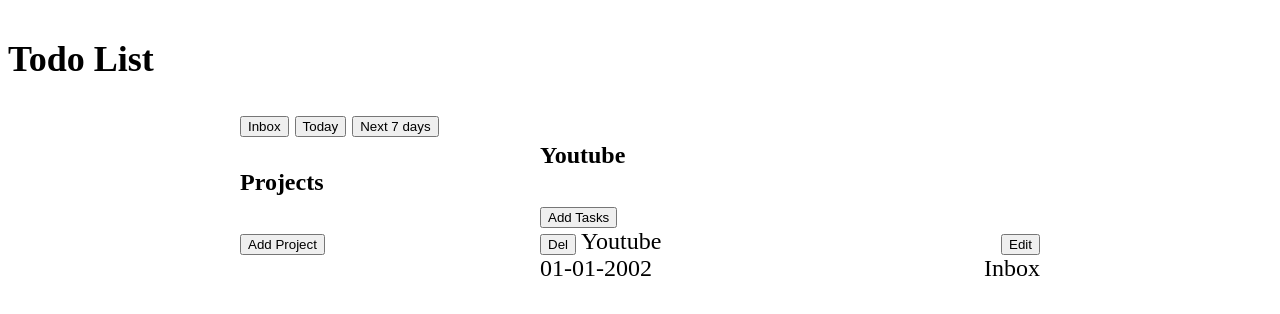
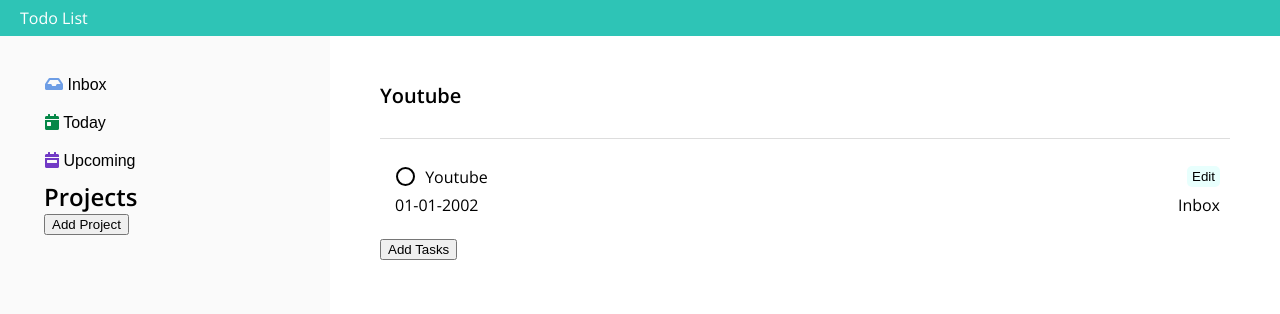
Before and after one commit to jameshan2002/Todo-List, a plain HTML site: page index.html in a window 1280 px wide. Drawn offline with nearby package versions, Linux system fonts and the light colour scheme.

Commit message:
css update

```diff
--- a/index.html
+++ b/index.html
@@ -4,6 +4,18 @@
     <meta charset="UTF-8" />
     <meta http-equiv="X-UA-Compatible" content="IE=edge" />
     <meta name="viewport" content="width=device-width, initial-scale=1.0" />
+    <link rel="preconnect" href="https://fonts.googleapis.com" />
+    <link rel="preconnect" href="https://fonts.gstatic.com" crossorigin />
+    <link
+      href="https://fonts.googleapis.com/css2?family=Open+Sans:wght@300;400;600&display=swap"
+      rel="stylesheet"
+    />
+    <link
+      rel="stylesheet"
+      href="https://use.fontawesome.com/releases/v5.15.3/css/all.css"
+      integrity="sha384-SZXxX4whJ79/gErwcOYf+zWLeJdY/qpuqC4cAa9rOGUstPomtqpuNWT9wdPEn2fk"
+      crossorigin="anonymous"
+    />
     <link rel="stylesheet" href="styles.css" />
     <script src="main.js" defer></script>
     <title>Todo-List</title>
@@ -13,14 +25,15 @@
       <header>
         <h2>Todo List</h2>
       </header>
-        <div class="lists">
+      <main>
+        <nav class="nav" id="nav" style="width: 304px;">
           <div class="defaultList">
-            <button>Inbox</button>
-            <button>Today</button>
-            <button>Next 7 days</button>
+            <button><i class="fas fa-inbox" style="color: #6D9DE5;"></i> Inbox</button>
+            <button><i class="fas fa-calendar-day" style="color: #058747;"></i> Today</button>
+            <button><i class="fas fa-calendar-week" style="color: #713AC5;"></i> Upcoming</button>
           </div>
           <div class="projectList">
-            <h4>Projects</h4>
+            <h4 style="font-weight: 600; font-size: 1.5em; padding: 5px 0px 5px 0px;">Projects</h4>
             <button id="addProject">Add Project</button>
             <form class="addProject-Popup" id="addProject-Popup">
               <input
@@ -34,8 +47,31 @@
             </form>
             <ul id="project-list"></ul>
           </div>
-        </div>
+        </nav>
         <div class="tasks">
+          <div id="task-list">
+            <h4 class="project-title" id="project-title">Youtube</h4>
+            <div class="displayed-task">
+              <hr/>
+              <div class="each-task">
+                <div class="top">
+                  <span class="left">
+                    <button class="task-Delete"><div class="inner-circle"></div></button>
+                    <span class="task-Title">Youtube</span>
+                  </span>
+                  <span class="right">
+                    <button class="task-Edit">Edit</button>
+                  </span>
+                </div>
+                <div class="bottom">
+                  <span class="task-DueDate">01-01-2002</span>
+                  <span class="task-ProjectName">Inbox</span>
+                </div>
+              </div>
+            </div>
+            <button id="addTask">Add Tasks</button>
+          </div>
+
           <form class="addTask-Popup" id="addTask-Popup">
             <input
               class="taskInput-Title"
@@ -77,26 +113,8 @@
             <button type="button" id="editTask-Cancel">Cancel</button>
           </form>
 
-          <div id="task-list">
-            <h4>Youtube</h4>
-            <button id="addTask">Add Tasks</button>
-            <div class="displayed-task">
-              <div class="top">
-                <div class="left">
-                  <button class="task-Delete">Del</button>
-                  <span class="task-Title">Youtube</span>
-                </div>
-                <div class="right">
-                  <button class="task-Edit">Edit</button>
-                </div>
-              </div>
-              <div class="bottom">
-                <span class="task-DueDate">01-01-2002</span>
-                <span class="task-ProjectName">Inbox</span>
-              </div>
-            </div>
-          </div>
         </div>
+      </main>
     </div>
   </body>
 </html>
--- a/styles.css
+++ b/styles.css
@@ -1,26 +1,139 @@
-/**@import "reset.css";**/
+@import "reset.css";
+
 .content {
-    margin: 0;
-    font-weight: 300;
-    font-size: 1.5rem;
-
-    display: grid;
-    grid:
-        "header header header header" auto
-        "...... lists  tasks  ......" auto /
-        1fr minmax(100px, 300px) minmax(250px, 500px) 1fr;
+    font-family: 'Open Sans', sans-serif;
+    font-weight: 400;
+    font-size: 1rem;
+}
+.defaultList {
+    display: flex;
+    flex-direction: column;
 }
 
 header {
-    grid-area: header;
+    background-color: #2ec4b6;
+    color: white;
+    padding: 10px 20px 10px 20px;
 }
 
-.lists {
-    grid-area: lists;
+main {
+    display: flex;
+}
+
+.nav {
+    background-color: #FAFAFA;
+    padding: 30px 15px 30px 35px;
+    flex: 1;
+    max-width: 305px;
+    height: calc(100vh - 100px);
+}
+
+.defaultList button{
+    font-size: 1em;
+    text-align: left;
+    padding: 10px;
+    background:none;
+    border:none;
+    border: 0px solid transparent;
+    text-shadow: 0px 0px 0px transparent;
+    cursor: pointer;
+}
+
+.defaultList button :hover {
+    background-color: rgb(177, 19, 177);
+}
+
+.projectList {
+    margin-left: 9px;
 }
 
 .tasks {
-    grid-area: tasks;
+    margin: 0 auto;
+    display: flex;
+    flex-direction: column;
+    background-color: #ffffff;
+    flex: 6;
+    flex-grow: 6;
+    flex-shrink: 1;
+    flex-basis: 0%;
+    max-width: 950px;
+    margin-top: 20px;
+}
+
+
+#task-list {
+    margin-top: 30px;
+    padding-left: 50px;
+    padding-right: 50px;
+    position: relative;
+    z-index: 1;
+}
+
+.project-title {
+    font-weight: 600;
+    font-size: 20px;
+}
+
+hr {
+    display: block;
+    height: 1px;
+    border: 0;
+    border-top: 1px solid #DDDDDD;
+    margin: 1em 0;
+    padding: 0;
+}
+
+#addTask {
+    margin-bottom: 30px;
+}
+
+.displayed-task {
+    padding: 1rem 0 1rem 0;
+}
+
+.each-task button{
+    box-shadow: 0px 0px 0px transparent;
+    border: 0px solid transparent;
+    text-shadow: 0px 0px 0px transparent;
+}
+
+.task-Delete {
+    background-color: transparent;
+    cursor: pointer;
+}
+
+.task-Edit {
+    padding: 3px 5px 3px 5px;
+    background-color: #e8fffd;
+    border-radius: 5px;
+    cursor: pointer;
+}
+
+.inner-circle {
+    margin: -3px auto;
+
+    width: 15px;
+    height: 15px;
+    border-radius: 50%;
+    border-style: solid;
+    border-width: 2px;
+    border-color: black;
+    background-color: rgba(0, 0, 0, 0);
+}
+
+.top {
+    display: flex;
+    justify-content: space-between;
+    padding: 10px 10px 0 10px;
+    align-items: center;
+}
+
+.bottom {
+    display: flex;
+    padding: 10px;
+    align-items: center;
+    margin-left: 5px;
+    justify-content: space-between;
 }
 
 .addProject-Popup{
@@ -34,27 +147,3 @@ header {
 .editTask-Popup{
     display: none;
 }
-
-.top{
-    display: flex;
-    flex-wrap:nowrap;
-    justify-content: space-between;
-}
-
-.bottom {
-    display: flex;
-    flex-wrap:nowrap;
-    justify-content: space-between;
-}
-
-.title {
-    margin: 3px;
-}
-
-.desc {
-    margin: 3px;
-}
-
-.date {
-    margin: 3px;
-}
```
